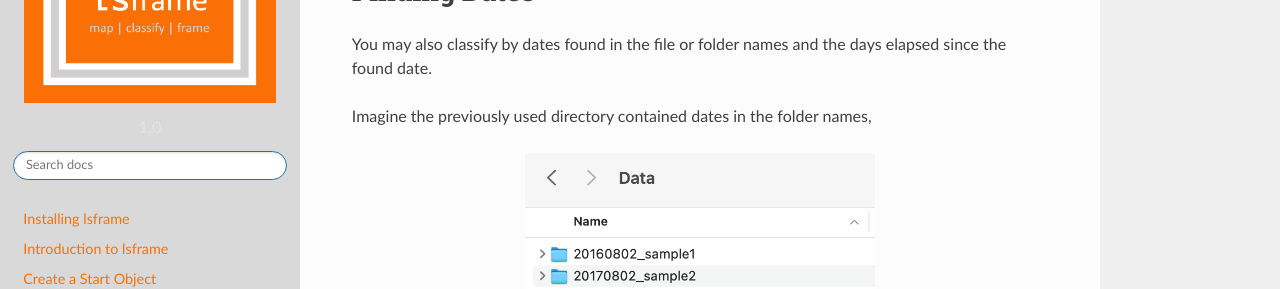
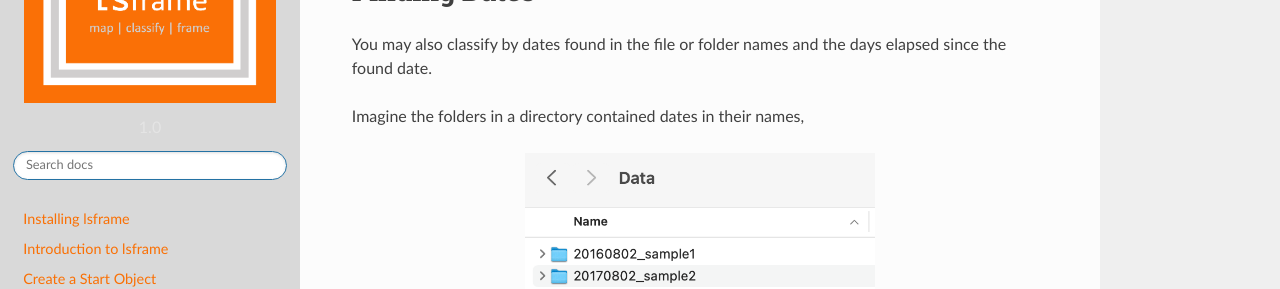
Before and after one commit to thcasey3/lrengine, a Sphinx documentation site: the page built from docs/source/find_dates.rst, in a window 1280 px wide and 900 px high. Shown: the part 127-416 px from the top of the window. Built offline with Sphinx 7.4.7 and the Read the Docs theme 2.0.0, drawn with Linux system fonts in a browser that asks for light colours.

Commit message:
update docs

```diff
--- a/docs/source/find_dates.rst
+++ b/docs/source/find_dates.rst
@@ -4,7 +4,7 @@ Finding Dates
 
 You may also classify by dates found in the file or folder names and the days elapsed since the found date.
 
-Imagine the previously used directory contained dates in the folder names,
+Imagine the folders in a directory contained dates in their names,
 
 .. figure:: _static/images/dir_dates.png
     :width: 350
```
Also changed, not shown: 3 other files.
